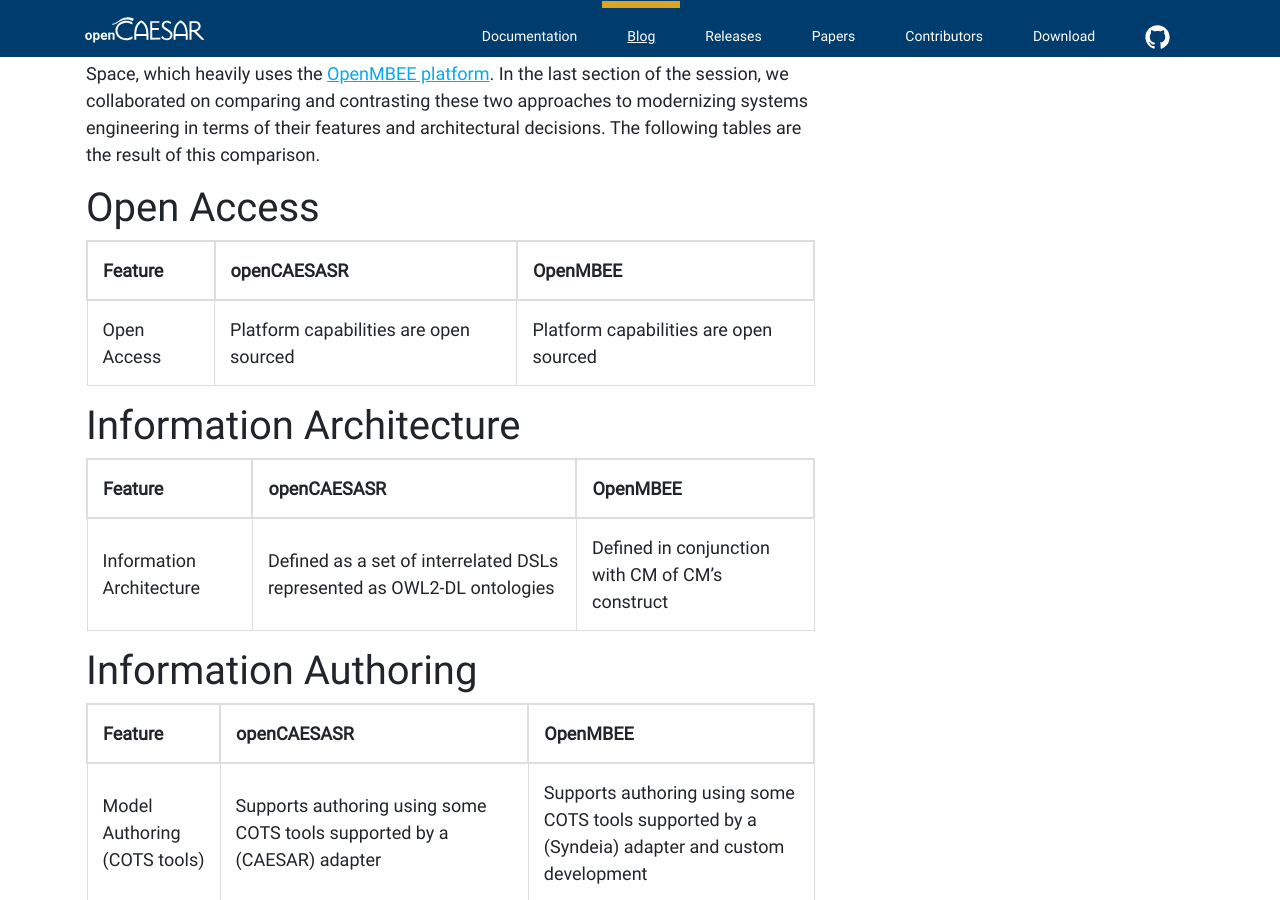
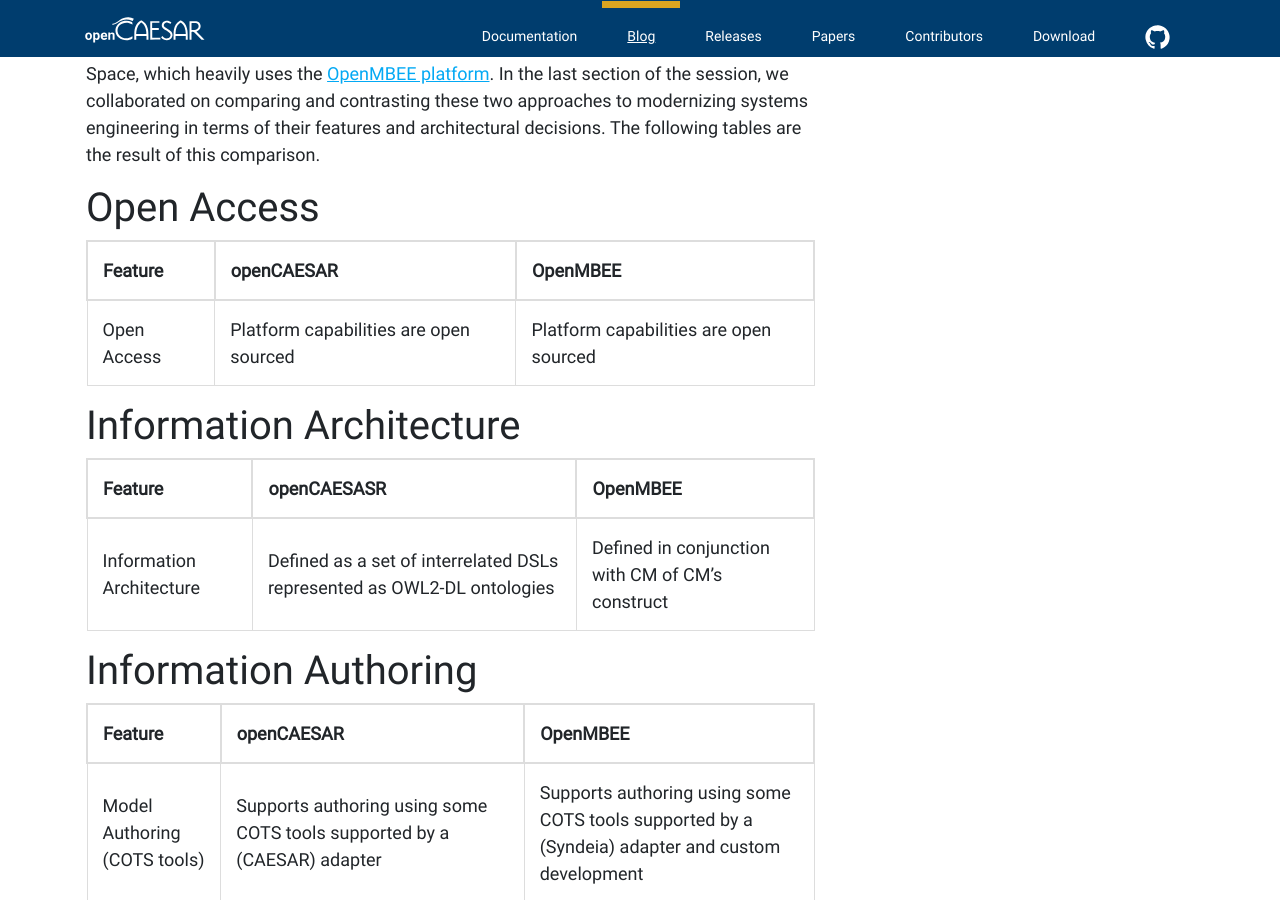
Before and after one commit to opencaesar/opencaesar.github.io, a Jekyll site: the page built from _posts/2020-11-18-Comparing-openCAESAR-and-OpenMBEE.md, in a window 1280 px wide and 900 px high, scrolled down 1270 px. Built offline with Jekyll 4.4.1, drawn with Linux system fonts in a browser that asks for light colours; nearby versions of some CDN libraries.

Commit message:
fix types

```diff
--- a/_posts/2020-11-18-Comparing-openCAESAR-and-OpenMBEE.md
+++ b/_posts/2020-11-18-Comparing-openCAESAR-and-OpenMBEE.md
@@ -19,7 +19,7 @@
 
 # Open Access
 
-| Feature | openCAESASR | OpenMBEE |
+| Feature | openCAESAR | OpenMBEE |
 |-------------|--------------|-------------|
 | Open Access | Platform capabilities are open sourced  | Platform capabilities are open sourced |
 
@@ -31,7 +31,7 @@
 
 # Information Authoring
 
-| Feature | openCAESASR | OpenMBEE |
+| Feature | openCAESAR | OpenMBEE |
 |-------------|--------------|-------------|
 | Model Authoring (COTS tools) | Supports authoring using some COTS tools supported by a (CAESAR) adapter | Supports authoring using some COTS tools supported by a (Syndeia) adapter and custom development
 | Model Authoring (custom tools) | Supports full authoring in the DSLs directly using standard authoring viewpoints in Eclipse or VSCode (desktop or web) or custom ones implemented declaratively | Supports some limited authoring out of the box using standard viewpoints in View Editor (part of OpenMBEE) or custom ones implemented imperatively |
```
